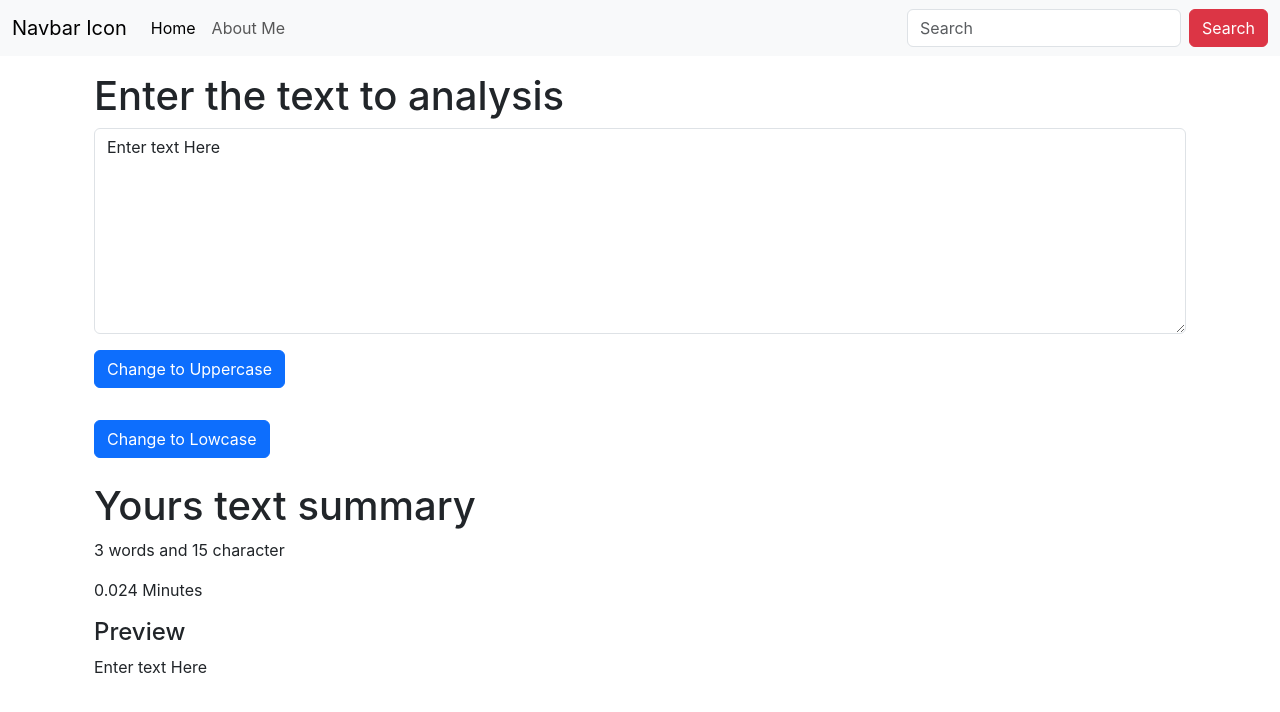
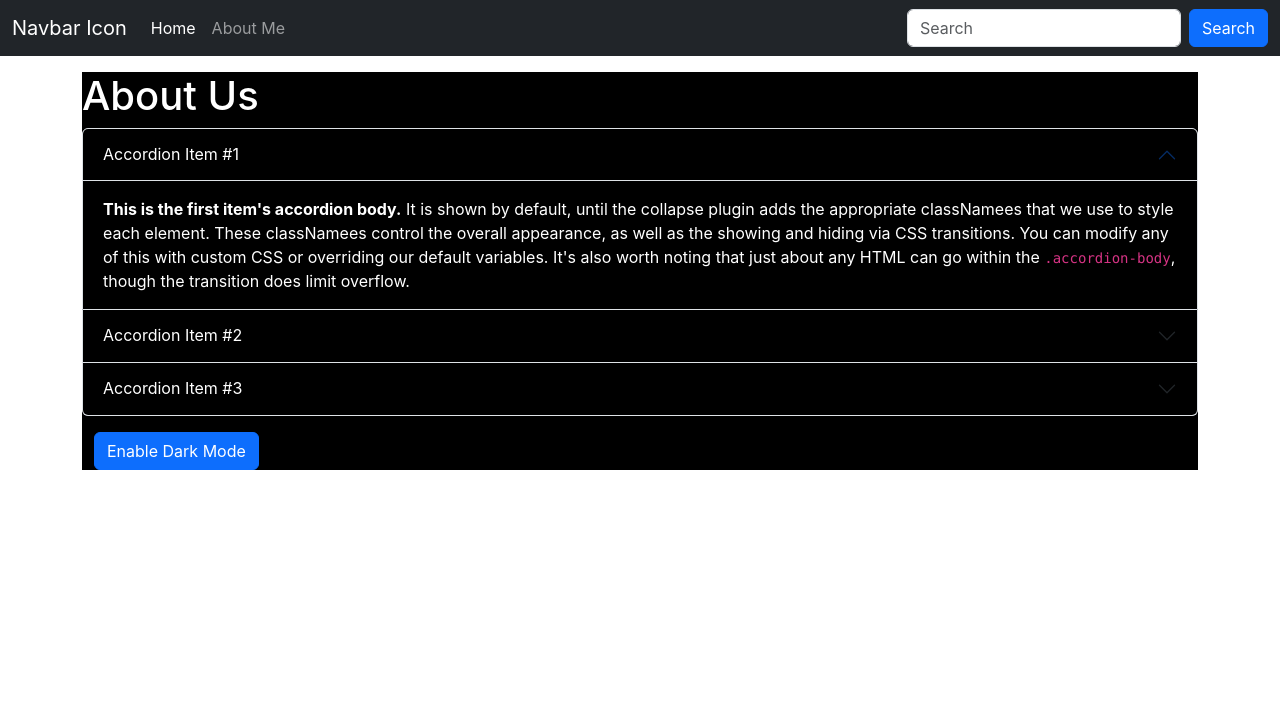
Before and after one commit to rachitpoudel101/React_Toturial, a React (Create React App) app in the folder frontend/: page / in a window 1280 px wide. Shown: the top 712 px of the page. Built offline with nearby package versions, Linux system fonts and the light colour scheme.

Commit message:
I have learn use state use in button to change into dark mode to light.

```diff
--- a/frontend/src/App.js
+++ b/frontend/src/App.js
@@ -1,13 +1,15 @@
 import './App.css';
+import About from './component/About';
 import Navbar from './component/Navbar';
-import Textform from './component/Textform';
+// import Textform from './component/Textform';
 
 function App() {
   return (
     <>
     <Navbar title="Navbar Icon" about="About Me" />
     <div className="container my-3">
-      <Textform heading ='Enter the text to analysis'/>
+      {/* <Textform heading ='Enter the text to analysis'/> */}
+      <About/>
     </div>
     </>
   );
--- /dev/null
+++ b/frontend/src/component/About.js
@@ -0,0 +1,74 @@
+import React, { useState } from 'react'
+
+export default function About() {
+    const [mystyle,setmystyle] =useState( {
+        color: 'white',
+        backgroundColor: 'black'
+    })
+
+    const [btntext, setBtnText] = useState("Enable Dark Mode")
+
+    const ToggleStyle =()=>{
+        if(mystyle.color==='black'){
+            setmystyle({
+                color: 'white',
+                backgroundColor: 'black',
+               border: '2px solid white'
+            })
+            setBtnText("Enable Light Mode")
+        }
+        else{
+            setmystyle({
+                color: 'black',
+               backgroundColor: 'white'
+           })
+           setBtnText("Enable Dark Mode")
+        }
+    }
+  return (
+    <div className ="conatiner" style={mystyle}>
+        <div className="accordion" id="accordionExample" style={mystyle}>
+            <h1>About Us</h1>
+        <div className="accordion-item">
+            <h2 className="accordion-header">
+            <button className="accordion-button" style={mystyle} type="button" data-bs-toggle="collapse" data-bs-target="#collapseOne" aria-expanded="true" aria-controls="collapseOne">
+                Accordion Item #1
+            </button>
+            </h2>
+            <div id="collapseOne" className="accordion-collapse collapse show" data-bs-parent="#accordionExample">
+            <div className="accordion-body" style={mystyle}>
+                <strong>This is the first item's accordion body.</strong> It is shown by default, until the collapse plugin adds the appropriate classNamees that we use to style each element. These classNamees control the overall appearance, as well as the showing and hiding via CSS transitions. You can modify any of this with custom CSS or overriding our default variables. It's also worth noting that just about any HTML can go within the <code>.accordion-body</code>, though the transition does limit overflow.
+            </div>
+            </div>
+        </div>
+        <div className="accordion-item">
+            <h2 className="accordion-header">
+            <button className="accordion-button collapsed" style={mystyle} type="button" data-bs-toggle="collapse" data-bs-target="#collapseTwo" aria-expanded="false" aria-controls="collapseTwo">
+                Accordion Item #2
+            </button>
+            </h2>
+            <div id="collapseTwo" className="accordion-collapse collapse" data-bs-parent="#accordionExample">
+            <div className="accordion-body" style={mystyle}>
+                <strong>This is the second item's accordion body.</strong> It is hidden by default, until the collapse plugin adds the appropriate classNamees that we use to style each element. These classNamees control the overall appearance, as well as the showing and hiding via CSS transitions. You can modify any of this with custom CSS or overriding our default variables. It's also worth noting that just about any HTML can go within the <code>.accordion-body</code>, though the transition does limit overflow.
+            </div>
+            </div>
+        </div>
+        <div className="accordion-item">
+            <h2 className="accordion-header">
+            <button className="accordion-button collapsed"style={mystyle} type="button" data-bs-toggle="collapse" data-bs-target="#collapseThree" aria-expanded="false" aria-controls="collapseThree">
+                Accordion Item #3
+            </button>
+            </h2>
+            <div id="collapseThree" className="accordion-collapse collapse" data-bs-parent="#accordionExample">
+            <div className="accordion-body" style={mystyle} >
+                <strong>This is the third item's accordion body.</strong> It is hidden by default, until the collapse plugin adds the appropriate classNamees that we use to style each element. These classNamees control the overall appearance, as well as the showing and hiding via CSS transitions. You can modify any of this with custom CSS or overriding our default variables. It's also worth noting that just about any HTML can go within the <code>.accordion-body</code>, though the transition does limit overflow.
+            </div>
+            </div>
+        </div>
+        </div>
+        <div className='container my-3'>
+            <button onClick={ToggleStyle} type="button" class="btn btn-primary">{btntext}</button>
+        </div>
+    </div>
+  )
+}
--- a/frontend/src/component/Navbar.js
+++ b/frontend/src/component/Navbar.js
@@ -3,7 +3,7 @@
 
 export default function Navbar(props) {
   return (
-    <nav className="navbar navbar-expand-lg bg-body-tertiary">
+    <nav className="navbar navbar-expand-lg navbar-dark bg-dark">
   <div className="container-fluid">
     <a className="navbar-brand" href="/">{props.title}</a>
     <button className="navbar-toggler" type="button" data-bs-toggle="collapse" data-bs-target="#navbarSupportedContent" aria-controls="navbarSupportedContent" aria-expanded="false" aria-label="Toggle navigation">
@@ -12,7 +12,7 @@
     <div className="collapse navbar-collapse" id="navbarSupportedContent">
       <ul className="navbar-nav me-auto mb-2 mb-lg-0">
         <li className="nav-item">
-          <a className="nav-link active" aria-current="page" href="/">Home</a>
+          <a className="nav-link active" aria-current="page" href="./">Home</a>
         </li>
         <li className="nav-item">
           <a className="nav-link" href="/">{props.about}</a>
@@ -20,7 +20,7 @@
       </ul>
       <form className="d-flex" role="search">
         <input className="form-control me-2" type="search" placeholder="Search" aria-label="Search"/>
-        <button className="btn btn-danger" type="submit">Search</button>
+        <button className="btn btn-primary" type="submit">Search</button>
       </form>
     </div>
   </div>
--- a/frontend/src/component/Textform.js
+++ b/frontend/src/component/Textform.js
@@ -11,7 +11,10 @@
     let newText = text.toLocaleLowerCase();
     setText(newText)
   }
-
+  const cleartext =()=>{
+    let newText = '';
+    setText(newText)
+  }
   const handleOnChnage =(event)=>{
     // console.log("On Chnage");
     setText(event.target.value);
@@ -25,8 +28,8 @@
             <textarea className="form-control" value={text} onChange={handleOnChnage} id="mybox" rows="8"></textarea>
         </div>
         <button className="btn btn-primary my-3" onClick={handleUpclick}>Change to Uppercase</button>
-        <br/>
-        <button className="btn btn-primary my-3 mr-3" onClick={handlelowclick}>Change to Lowcase</button>
+        <button className="btn btn-primary my-3 mx-3" onClick={handlelowclick}>Change to Lowcase</button>
+        <button className="btn btn-primary my-3 mx-3" onClick={cleartext}>Clear Text</button>
     </div>
     <div className='container my-2'>
     <h1> Yours text summary </h1>
```
